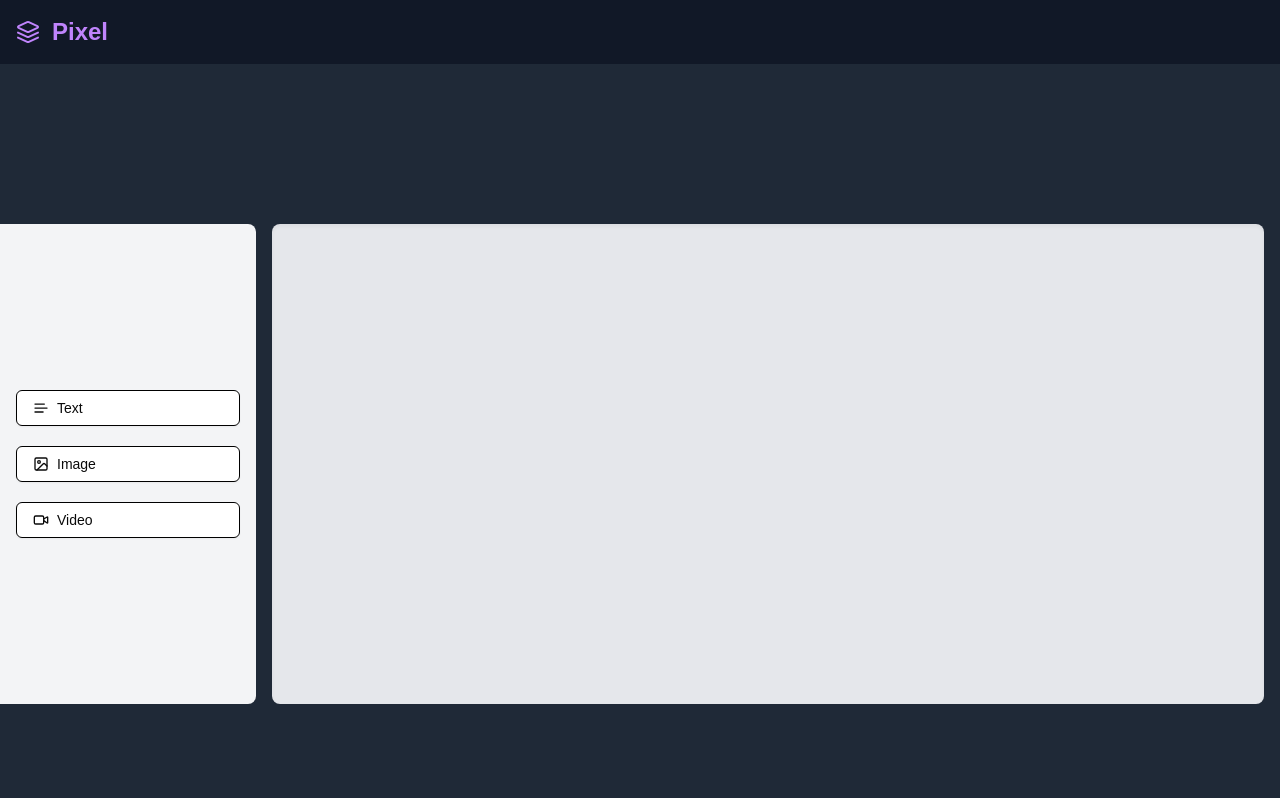
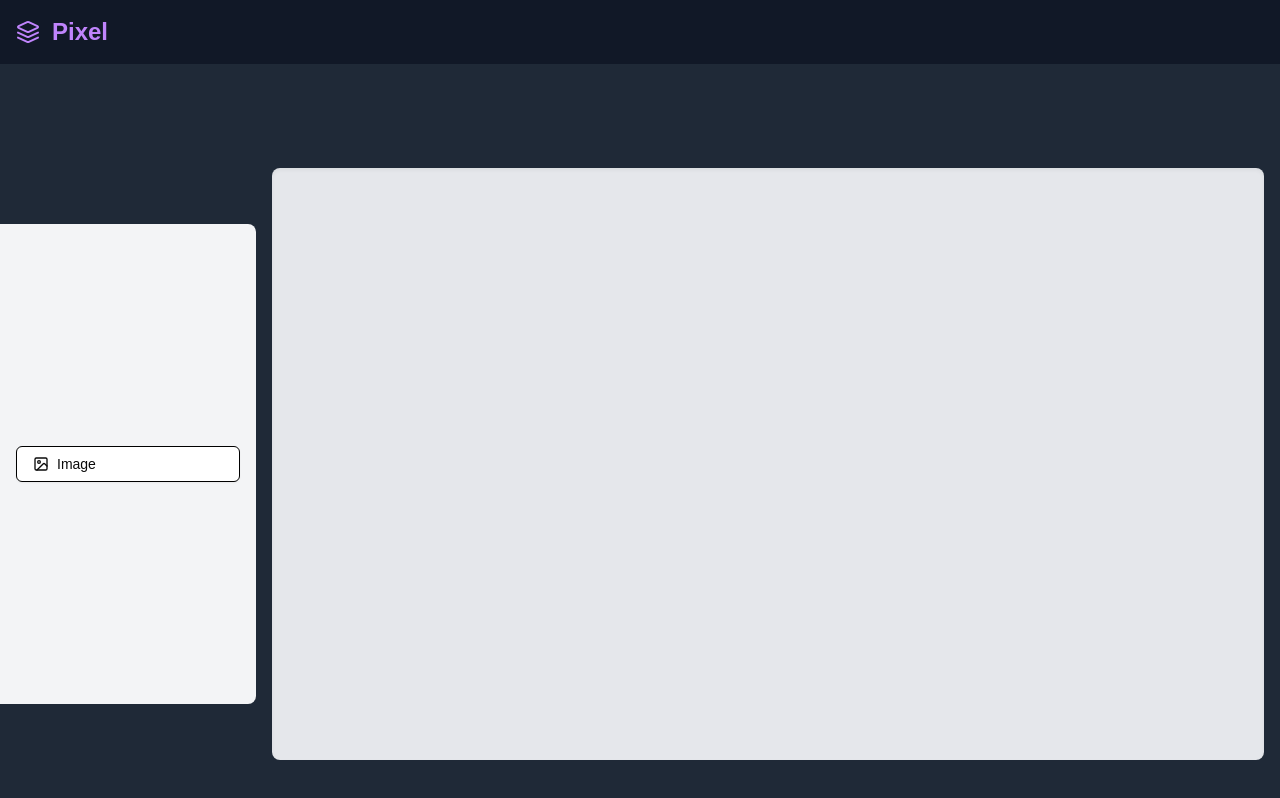
Before and after one commit to poswalsameer/canva-clone, a Next.js app in the folder pixel/: page /new-project in a window 1280 px wide. Shown: the top 798 px of the page. Built offline with nearby package versions, Linux system fonts and the light colour scheme.

Commit message:
added the feature of adding image to the canvas with the option to drag them around

```diff
--- a/pixel/package.json
+++ b/pixel/package.json
@@ -12,13 +12,16 @@
     "@radix-ui/react-icons": "^1.3.0",
     "@radix-ui/react-slot": "^1.1.0",
     "@radix-ui/react-tabs": "^1.1.0",
+    "canvas": "^2.11.2",
     "class-variance-authority": "^0.7.0",
     "clsx": "^2.1.1",
+    "konva": "^9.3.15",
     "lucide-react": "^0.445.0",
     "next": "14.2.13",
     "next-auth": "^4.24.7",
     "react": "^18",
     "react-dom": "^18",
+    "react-konva": "^18.2.10",
     "tailwind-merge": "^2.5.2",
     "tailwindcss-animate": "^1.0.7"
   },
--- a/pixel/src/app/new-project/page.tsx
+++ b/pixel/src/app/new-project/page.tsx
@@ -1,97 +1,128 @@
-import React from "react";
-import { Tabs, TabsContent, TabsList, TabsTrigger } from "@/components/ui/tabs"
-import { CameraIcon, ImageIcon, Layers, MusicIcon, PenToolIcon, TextIcon, Undo2Icon, Redo2Icon, VideoIcon } from "lucide-react"
+"use client";
+
+import React, { useState, useRef, useEffect } from "react";
+import { Tabs, TabsContent, TabsList, TabsTrigger } from "@/components/ui/tabs";
+import {
+  CameraIcon,
+  ImageIcon,
+  Layers,
+  MusicIcon,
+  PenToolIcon,
+  TextIcon,
+  Undo2Icon,
+  Redo2Icon,
+  VideoIcon,
+} from "lucide-react";
 import { Button } from "@/components/ui/button";
+import { Stage, Layer, Image as KonvaImage } from "react-konva";
+import Konva from "konva";
 
 function Page() {
+  const [images, setImages] = useState<{ url: string; position: { x: number; y: number } }[]>([]);
+  const fileInputRef = useRef<HTMLInputElement | null>(null);
+  const parentDivRef = useRef<HTMLDivElement | null>(null);
+  const [stageDimensions, setStageDimensions] = useState({ width: 800, height: 600 });
+
+  useEffect(() => {
+    const updateStageDimensions = () => {
+      if (parentDivRef.current) {
+        const { clientWidth, clientHeight } = parentDivRef.current;
+        setStageDimensions({ width: clientWidth, height: clientHeight });
+      }
+    };
+
+    window.addEventListener("resize", updateStageDimensions);
+    updateStageDimensions(); // Set dimensions on initial render
+
+    return () => {
+      window.removeEventListener("resize", updateStageDimensions);
+    };
+  }, []);
+
+  const handleFileUpload = () => {
+    fileInputRef.current?.click(); // Simulates click on the hidden file input
+  };
+
+  const handleFileChange = (event: React.ChangeEvent<HTMLInputElement>) => {
+    const file = event.target.files?.[0];
+    if (file && file.type.startsWith("image/")) {
+      const objectUrl = URL.createObjectURL(file);
+      // Add new image to the images array
+      setImages((prevImages) => [
+        ...prevImages,
+        {
+          url: objectUrl,
+          position: {
+            x: stageDimensions.width / 2 - 100, // Center the image
+            y: stageDimensions.height / 2 - 100,
+          },
+        },
+      ]);
+    } else {
+      alert("Please select a valid image file.");
+    }
+  };
+
+  const handleDragEnd = (index: number, e: Konva.KonvaEventObject<DragEvent>) => {
+    const newImages = [...images];
+    newImages[index].position = { x: e.target.x(), y: e.target.y() };
+    setImages(newImages);
+  };
+
   return (
     <div className="flex flex-col min-h-screen w-full">
       <nav className="bg-gray-900 text-gray-100 p-4">
         <div className="container mx-auto flex justify-between items-center">
           <div className="flex flex-row justify-center items-center gap-x-1">
             <Layers className="h-6 w-6 text-purple-400" />
-            <span className="ml-2 text-2xl font-bold text-purple-400">
-              Pixel
-            </span>
+            <span className="ml-2 text-2xl font-bold text-purple-400">Pixel</span>
           </div>
         </div>
       </nav>
 
       <main className="min-h-screen bg-gray-800 flex justify-center items-center overflow-hidden">
+        <aside className="h-[30rem] w-64 flex flex-col justify-center items-center gap-y-5 rounded-r-lg bg-gray-100 p-4">
+          {/* ADD IMAGE BUTTON */}
+          <Button onClick={handleFileUpload} className="w-full justify-start border border-black" variant="outline">
+            <ImageIcon className="mr-2 h-4 w-4" />
+            Image
+            <span className="sr-only">Insert Image</span>
+          </Button>
 
-        {/* LEFT SIDE BAR */}
-        <aside className=" h-[30rem] w-64 flex flex-col justify-center items-center gap-y-5 rounded-r-lg bg-gray-100 p-4">
-
-        {/* ADD TEXT BUTTON */}
-            <Button className="w-full justify-start border border-black" variant="outline">
-                <TextIcon className="mr-2 h-4 w-4" />
-                Text
-                <span className="sr-only">Insert Text</span>
-            </Button>
-
-            {/* ADD IMAGE BUTTON */}
-            <Button className="w-full justify-start border border-black" variant="outline">
-                <ImageIcon className="mr-2 h-4 w-4" />
-                Image
-                <span className="sr-only">Insert Image</span>
-            </Button>
-
-            {/* ADD VIDEO BUTTON */}
-            <Button className="w-full justify-start border border-black" variant="outline">
-                <VideoIcon className="mr-2 h-4 w-4" />
-                Video
-                <span className="sr-only">Insert Video</span>
-            </Button>
-
-          {/* <Tabs defaultValue="insert">
-            <TabsList className="grid w-full grid-cols-2">
-              <TabsTrigger value="insert">Insert</TabsTrigger>
-              <TabsTrigger value="edit">Edit</TabsTrigger>
-            </TabsList>
-            <TabsContent value="insert" className="mt-4 space-y-4">
-              <Button className="w-full justify-start" variant="outline">
-                <TextIcon className="mr-2 h-4 w-4" />
-                Text
-                <span className="sr-only">Insert Text</span>
-              </Button>
-              <Button className="w-full justify-start" variant="outline">
-                <ImageIcon className="mr-2 h-4 w-4" />
-                Image
-                <span className="sr-only">Insert Image</span>
-              </Button>
-              <Button className="w-full justify-start" variant="outline">
-                <VideoIcon className="mr-2 h-4 w-4" />
-                Video
-                <span className="sr-only">Insert Video</span>
-              </Button>
-              <Button className="w-full justify-start" variant="outline">
-                <MusicIcon className="mr-2 h-4 w-4" />
-                Audio
-                <span className="sr-only">Insert Audio</span>
-              </Button>
-            </TabsContent>
-            <TabsContent value="edit" className="mt-4 space-y-4">
-              <Button className="w-full justify-start" variant="outline">
-                <Layers className="mr-2 h-4 w-4" />
-                Layers
-                <span className="sr-only">Manage Layers</span>
-              </Button>
-              <Button className="w-full justify-start" variant="outline">
-                <PenToolIcon className="mr-2 h-4 w-4" />
-                Draw
-                <span className="sr-only">Draw Tool</span>
-              </Button>
-            </TabsContent>
-          </Tabs> */}
+          {/* Hidden file input element */}
+          <input
+            ref={fileInputRef} // Ref for hidden file input
+            type="file"
+            accept="image/*"
+            style={{ display: "none" }} // Hide the input element
+            onChange={handleFileChange} // Handle file selection
+          />
         </aside>
 
         {/* MAIN CANVAS */}
         <section className="flex-1 overflow-auto p-4">
-          <div className="h-[30rem] w-full bg-gray-200 rounded-lg shadow-inner">
-            <canvas className="flex h-full items-center justify-center">
+          <div ref={parentDivRef} className="h-[37rem] w-full bg-gray-200 rounded-lg shadow-inner">
+            <Stage width={stageDimensions.width} height={stageDimensions.height}>
+              <Layer>
+                {images.map((image, index) => {
+                  const img = new window.Image();
+                  img.src = image.url; // Set the image source
+                  img.width = 200; // Fixed width
+                  img.height = 200; // Fixed height
 
-
-            </canvas>
+                  return (
+                    <KonvaImage
+                      key={index}
+                      x={image.position.x}
+                      y={image.position.y}
+                      image={img} // Set image prop
+                      draggable
+                      onDragEnd={(e) => handleDragEnd(index, e)}
+                    />
+                  );
+                })}
+              </Layer>
+            </Stage>
           </div>
         </section>
       </main>
```
Also changed, not shown: 1 other file (tests, documents, lock files or other folders).
